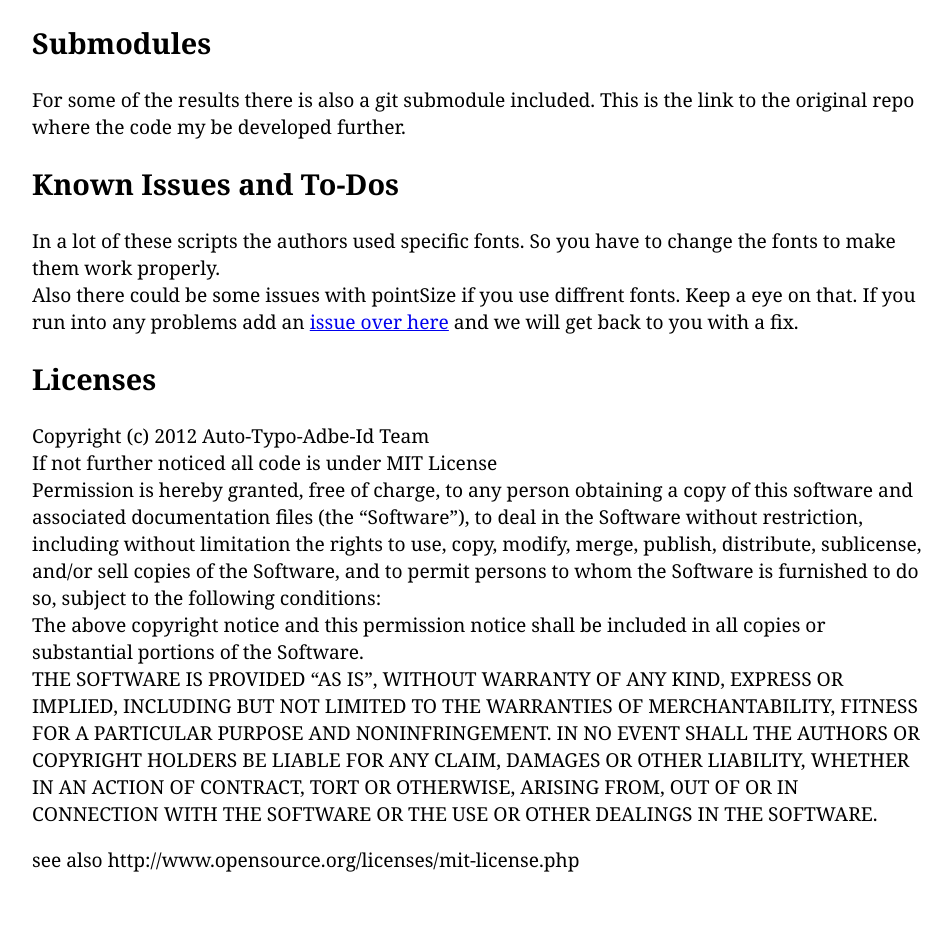
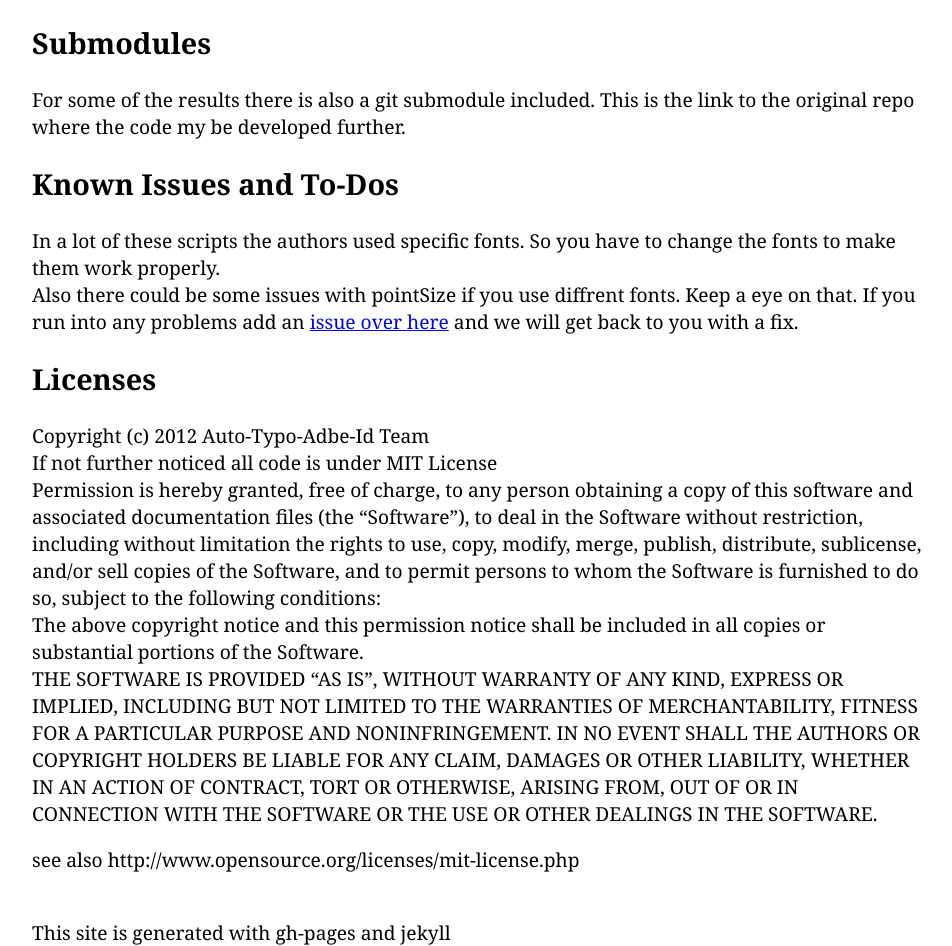
Before and after one commit to ff6347/auto-typo-adbe-id, a Jekyll site: the page built from index.md, in a window 1280 px wide. Shown: the part 803-1749 px from the top of the page, without its empty margins (160-1112 px from the left). Built offline with Jekyll 4.4.1, drawn with Linux system fonts in a browser that asks for light colours; Markdown is read by kramdown in place of the engine named in the settings; before the commit the page ends 1695 px from its top, so only the background shows below that.

Commit message:
added ref to jekyll

```diff
--- a/_layouts/default.html
+++ b/_layouts/default.html
@@ -11,6 +11,7 @@
 
 </head>
 <body>
-	{{ content }}
+	{{ content }} <br>
+    This site is generated with gh-pages and jekyll
 </body>
 </html>
```
